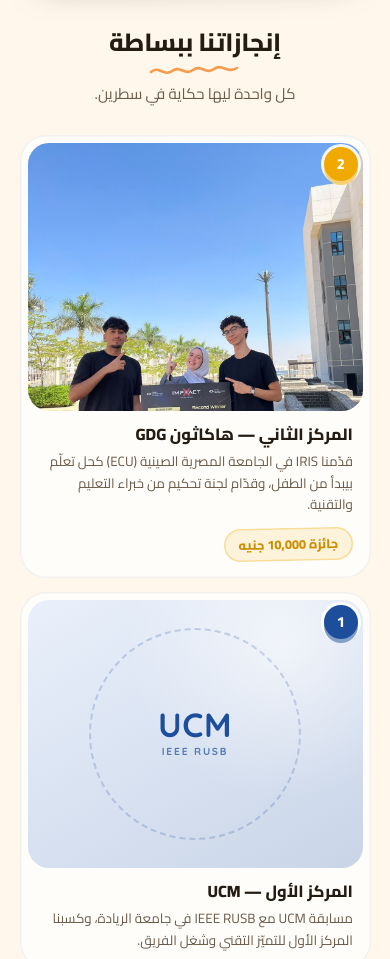
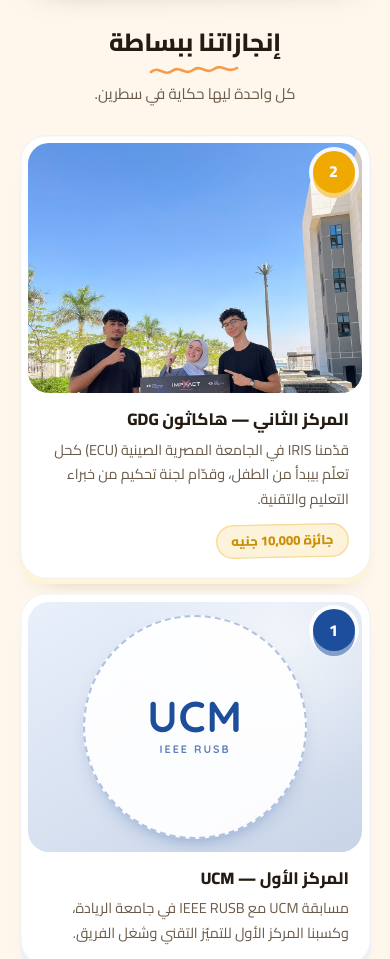
Before and after one commit to AhmdEhab/iris, a plain HTML site: page index.html in a window 390 px wide. Shown: the part 1200-2159 px from the top of the page. Drawn offline with Linux system fonts and the light colour scheme; a web font is replaced by a local one.

Commit message:
Achievement cards: padded photo cards, seal badge, balanced sizing on mobile

```diff
--- a/index.html
+++ b/index.html
@@ -16,7 +16,7 @@
 <link rel="preconnect" href="https://fonts.gstatic.com" crossorigin>
 <link href="https://fonts.googleapis.com/css2?family=Baloo+Bhaijaan+2:wght@500;600;700;800&family=Baloo+2:wght@600;700;800&family=Cairo:wght@400;600;700;800;900&family=Quicksand:wght@500;600;700&display=swap" rel="stylesheet">
 <script>document.documentElement.className += " has-js";</script>
-<link rel="stylesheet" href="styles.css?v=12">
+<link rel="stylesheet" href="styles.css?v=13">
 </head>
 <body>
 
@@ -263,6 +263,6 @@
   <p>© 2025 <span class="ar">فريق IRIS — صُنع بحب للأطفال</span><span class="en">Team IRIS — made with love for kids</span></p>
 </footer>
 
-<script src="script.js?v=12"></script>
+<script src="script.js?v=13"></script>
 </body>
 </html>
--- a/styles.css
+++ b/styles.css
@@ -533,16 +533,15 @@ html[dir="rtl"] .mate:hover .tape { rotate: 12deg; }
   position: relative;
   display: grid;
   grid-template-rows: auto 1fr;
-  padding: .5rem .5rem .85rem;
+  padding: .55rem;
   border-radius: 26px;
-  background: rgba(255, 255, 255, .74);
-  box-shadow: inset 0 0 0 1.5px rgba(36, 27, 18, .05);
-  transition: transform .35s cubic-bezier(.34, 1.4, .64, 1), box-shadow .35s ease, background .3s;
+  background: #fff;
+  box-shadow: 0 5px 0 var(--wash), 0 16px 26px -22px rgba(60, 40, 20, .45), inset 0 0 0 1.5px rgba(36, 27, 18, .05);
+  transition: transform .35s cubic-bezier(.34, 1.4, .64, 1), box-shadow .35s ease;
 }
 .win:hover {
-  transform: translateY(-4px) rotate(-.35deg);
-  background: #fff;
-  box-shadow: 0 6px 0 var(--wash), 0 22px 32px -24px rgba(60, 40, 20, .5), inset 0 0 0 1.5px rgba(36, 27, 18, .06);
+  transform: translateY(-5px) rotate(-.4deg);
+  box-shadow: 0 9px 0 var(--wash), 0 26px 34px -24px rgba(60, 40, 20, .55), inset 0 0 0 1.5px rgba(36, 27, 18, .08);
 }
 .win-thumb {
   position: relative;
@@ -557,7 +556,7 @@ html[dir="rtl"] .mate:hover .tape { rotate: 12deg; }
   width: 100%;
   height: 100%;
   object-fit: cover;
-  object-position: center 22%;
+  object-position: center 24%;
   transition: scale .6s cubic-bezier(.22, 1, .36, 1);
 }
 .win:hover .win-thumb img { scale: 1.05; }
@@ -565,7 +564,7 @@ html[dir="rtl"] .mate:hover .tape { rotate: 12deg; }
   display: grid;
   place-items: center;
   align-content: center;
-  gap: .15rem;
+  gap: .2rem;
   background:
     radial-gradient(circle at 76% 16%, rgba(255, 255, 255, .6), transparent 46%),
     linear-gradient(150deg, var(--wash), color-mix(in srgb, var(--tone) 24%, #fff));
@@ -575,68 +574,70 @@ html[dir="rtl"] .mate:hover .tape { rotate: 12deg; }
 .win-thumb--badge::before {
   content: "";
   position: absolute;
-  width: 62%;
+  width: 66%;
   aspect-ratio: 1;
   border-radius: 50%;
-  border: 2px dashed color-mix(in srgb, var(--tone) 38%, transparent);
-  opacity: .55;
+  background: rgba(255, 255, 255, .92);
+  border: 2px dashed color-mix(in srgb, var(--tone) 34%, transparent);
+  box-shadow: 0 10px 22px -14px color-mix(in srgb, var(--tone) 65%, transparent);
 }
 .win-thumb--badge b,
 .win-thumb--badge i { position: relative; }
 .win-thumb--badge b {
-  font-size: 2.1rem;
+  font-size: 2.7rem;
   font-weight: 800;
   line-height: 1;
   letter-spacing: .02em;
 }
 .win-thumb--badge i {
   font-style: normal;
-  font-size: .64rem;
+  font-size: .68rem;
   font-weight: 800;
   letter-spacing: .18em;
   opacity: .7;
 }
-.win-text { min-width: 0; padding: .75rem .6rem .2rem; }
+.win-text { min-width: 0; padding: .85rem .8rem .75rem; }
 .win-text h4 {
-  font-size: 1.02rem;
+  font-size: 1.04rem;
   font-weight: 800;
   line-height: 1.45;
 }
 .win-text p {
-  font-size: .84rem;
-  line-height: 1.6;
+  font-size: .9rem;
+  line-height: 1.7;
   color: var(--ink-soft);
-  margin-top: .3rem;
+  margin-top: .4rem;
 }
 .win-prize {
   display: inline-block;
-  margin-top: .75rem;
-  padding: .38rem .9rem;
+  margin-top: .8rem;
+  padding: .4rem .95rem;
   border-radius: 999px;
   background: color-mix(in srgb, var(--tone) 14%, #fff);
   box-shadow: inset 0 0 0 1.5px color-mix(in srgb, var(--tone) 32%, transparent);
   color: color-mix(in srgb, var(--tone) 82%, #241b12);
-  font-size: .8rem;
+  font-size: .82rem;
   font-weight: 800;
   rotate: -1.2deg;
 }
 .win-medal {
   position: absolute;
-  top: .8rem;
-  inset-inline-start: .8rem;
-  width: 38px;
-  height: 38px;
+  top: 1rem;
+  inset-inline-start: 1rem;
+  width: 46px;
+  height: 46px;
   display: grid;
   place-items: center;
   border-radius: 50%;
   background: var(--tone);
   color: #fff;
   font-family: var(--font-display);
-  font-size: 1rem;
+  font-size: 1.1rem;
   font-weight: 800;
-  box-shadow: 0 4px 0 color-mix(in srgb, var(--tone) 55%, #fff), 0 0 0 3px rgba(255, 255, 255, .9);
+  box-shadow: 0 5px 0 color-mix(in srgb, var(--tone) 55%, #fff), 0 0 0 4px rgba(255, 255, 255, .92);
   transition: rotate .4s cubic-bezier(.34, 1.6, .64, 1), scale .4s;
 }
+
 .win:hover .win-medal { rotate: 12deg; scale: 1.08; }
 
 /* ---------------------------------------------------------------- contact */
@@ -813,8 +814,7 @@ html[dir="rtl"] .mate:hover .tape { rotate: 12deg; }
 
 /* ---------------------------------------------------------------- tablet */
 @media (max-width: 559px) {
-  .win-thumb { aspect-ratio: 5 / 4; }
-  .win-medal { width: 34px; height: 34px; font-size: .92rem; }
+  .win-medal { width: 42px; height: 42px; font-size: 1rem; }
 }
 
 @media (min-width: 560px) {
@@ -864,6 +864,14 @@ html[dir="rtl"] .mate:hover .tape { rotate: 12deg; }
   .moment img { aspect-ratio: 16 / 11; }
 
   .win-list { grid-template-columns: repeat(3, 1fr); gap: .9rem; }
+  .win { background: rgba(255, 255, 255, .74); box-shadow: inset 0 0 0 1.5px rgba(36, 27, 18, .05); }
+  .win:hover {
+    box-shadow: 0 5px 0 var(--wash), 0 22px 32px -24px rgba(60, 40, 20, .5), inset 0 0 0 1.5px rgba(36, 27, 18, .06);
+  }
+  .win-text { padding: .7rem .5rem .2rem; }
+  .win-text h4 { font-size: .98rem; }
+  .win-text p { font-size: .84rem; line-height: 1.65; }
+  .win-medal { width: 38px; height: 38px; font-size: .98rem; top: .85rem; inset-inline-start: .85rem; }
   .win--lead {
     grid-column: 1 / -1;
     grid-template-columns: 1.05fr 1fr;
```
